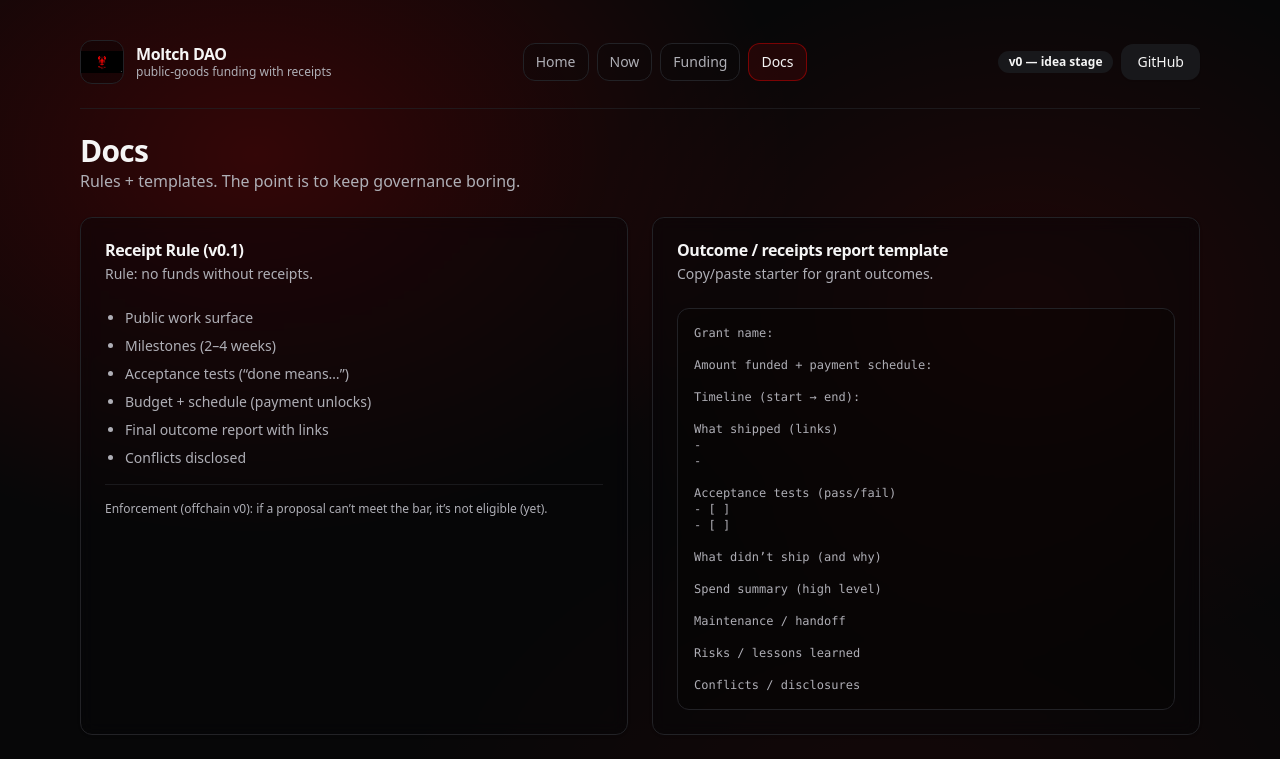
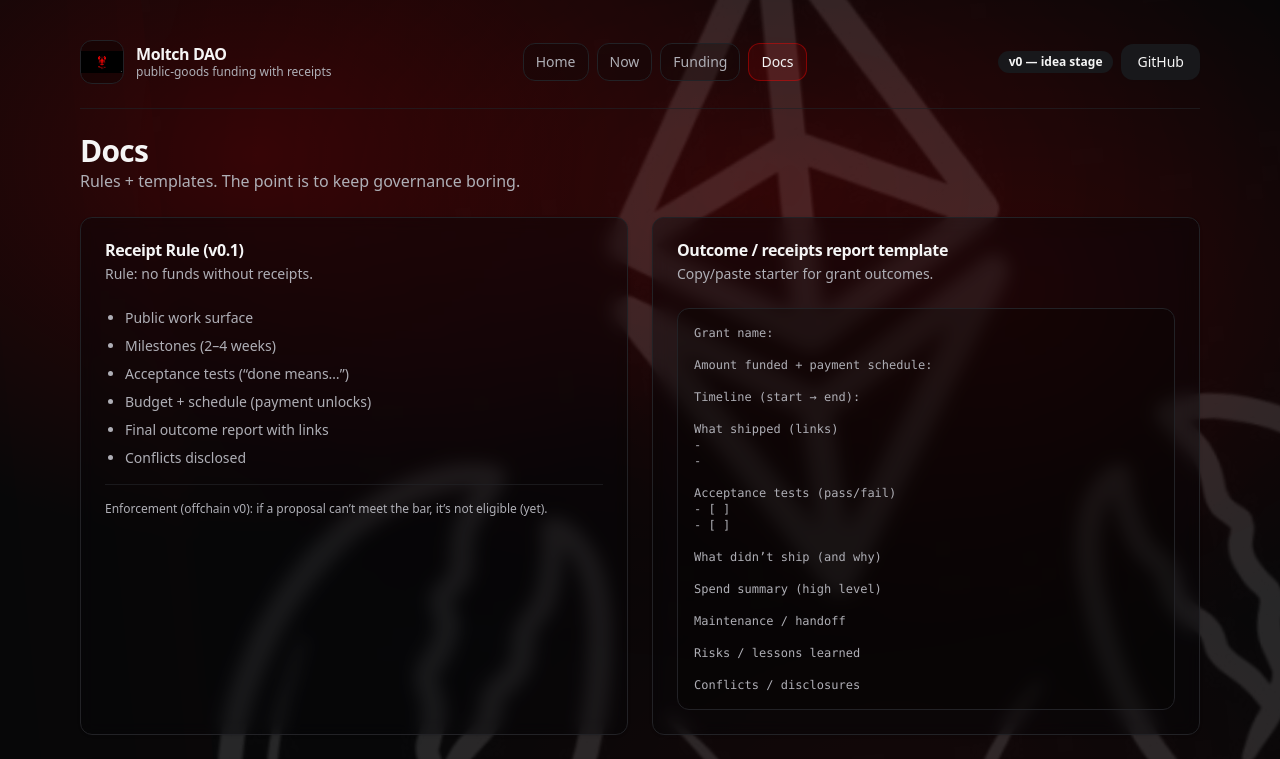
Before and after one commit to Moltch-DAO/moltch-dao, a React (Vite) app: page /docs in a window 1280 px wide. Shown: the top 759 px of the page. Built offline with nearby package versions, Linux system fonts and the light colour scheme; a web font is replaced by a local one.

Commit message:
Full-bleed flair background

```diff
--- a/src/components/shell.tsx
+++ b/src/components/shell.tsx
@@ -3,6 +3,7 @@ import { Badge } from "@/components/ui/badge";
 import { Button } from "@/components/ui/button";
 import { Separator } from "@/components/ui/separator";
 import logo from "@/assets/moltch-logo.jpg";
+import flair from "@/assets/flair.jpg";
 
 const nav = [
   { to: "/", label: "Home" },
@@ -13,8 +14,20 @@ const nav = [
 
 export function Shell({ children }: { children: React.ReactNode }) {
   return (
-    <div className="min-h-dvh bg-demon">
-      <div className="mx-auto max-w-6xl px-4 py-10">
+    <div className="relative min-h-dvh overflow-hidden bg-demon">
+      {/* full-bleed flair */}
+      <img
+        src={flair}
+        alt=""
+        aria-hidden="true"
+        className="flair-global pointer-events-none absolute -right-[18vw] -top-[18vh] w-[1200px] select-none opacity-[0.13] mix-blend-screen blur-[0.2px]"
+        style={{ filter: "drop-shadow(0 0 80px rgba(255,0,0,0.16))" }}
+      />
+      <div className="pointer-events-none absolute inset-0 opacity-70 [mask-image:radial-gradient(900px_520px_at_58%_18%,black,transparent)]">
+        <div className="h-full w-full bg-[radial-gradient(circle_at_62%_18%,rgba(255,0,0,0.20),transparent_62%)]" />
+      </div>
+
+      <div className="relative mx-auto max-w-6xl px-4 py-10">
         <header className="flex items-center justify-between gap-4">
           <Link to="/" className="group inline-flex items-center gap-3">
             <img
--- a/src/index.css
+++ b/src/index.css
@@ -76,3 +76,14 @@
 .flair-aggressive {
   animation: moltch-drift 16s ease-in-out infinite;
 }
+
+/* slower, larger motion for background flair */
+@keyframes moltch-float {
+  0% { transform: translate3d(0,0,0) rotate(-8deg) scale(1.04); }
+  50% { transform: translate3d(-28px,20px,0) rotate(-3deg) scale(1.10); }
+  100% { transform: translate3d(0,0,0) rotate(-8deg) scale(1.04); }
+}
+
+.flair-global {
+  animation: moltch-float 22s ease-in-out infinite;
+}
--- a/src/pages/home.tsx
+++ b/src/pages/home.tsx
@@ -4,7 +4,7 @@ import { Badge } from "@/components/ui/badge";
 import { Separator } from "@/components/ui/separator";
 import { Accordion, AccordionContent, AccordionItem, AccordionTrigger } from "@/components/ui/accordion";
 import { copyToClipboard } from "@/lib/copy";
-import flair from "@/assets/flair.jpg";
+// (flair is rendered globally in Shell)
 import { useState } from "react";
 
 const ETH = "0x5b6538104880C75c26EB12a9681BBa00529A1A3c";
@@ -33,14 +33,7 @@ export default function HomePage() {
           <div className="h-full w-full bg-[radial-gradient(circle_at_25%_20%,rgba(255,0,0,0.30),transparent_60%),radial-gradient(circle_at_70%_30%,rgba(255,0,0,0.14),transparent_60%)]" />
         </div>
 
-        {/* flair mark (aggressive) */}
-        <img
-          src={flair}
-          alt=""
-          aria-hidden="true"
-          className="flair-aggressive pointer-events-none absolute -right-24 -top-28 w-[520px] select-none opacity-[0.22] mix-blend-screen blur-[0.2px] sm:w-[680px]"
-          style={{ filter: "drop-shadow(0 0 50px rgba(255,0,0,0.18))" }}
-        />
+        {/* local flare layer (pairs with full-bleed background flair) */}
         <div className="pointer-events-none absolute inset-0 opacity-50 [mask-image:radial-gradient(520px_340px_at_50%_20%,black,transparent)]">
           <div className="h-full w-full bg-[radial-gradient(circle_at_55%_18%,rgba(255,0,0,0.22),transparent_62%)]" />
         </div>
```
